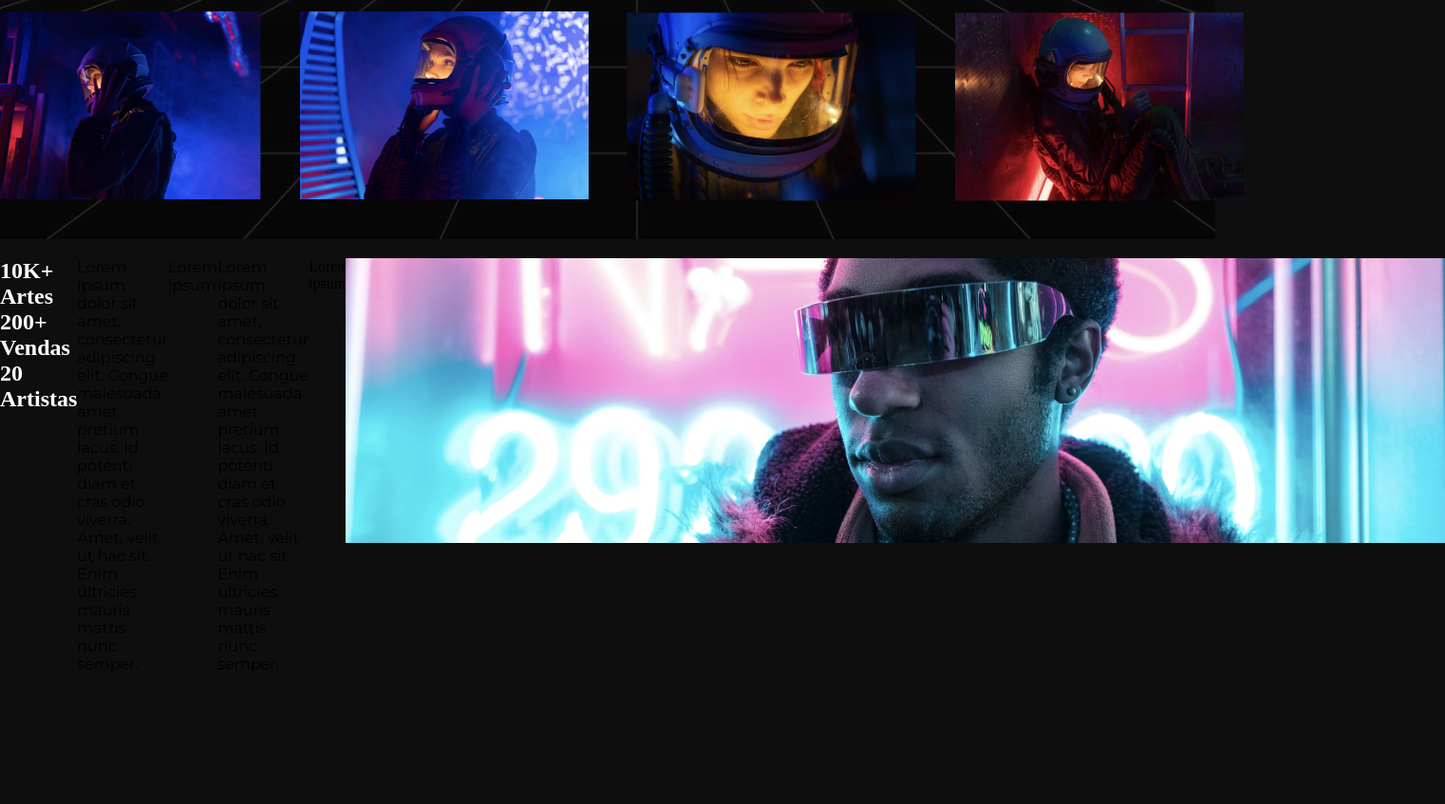
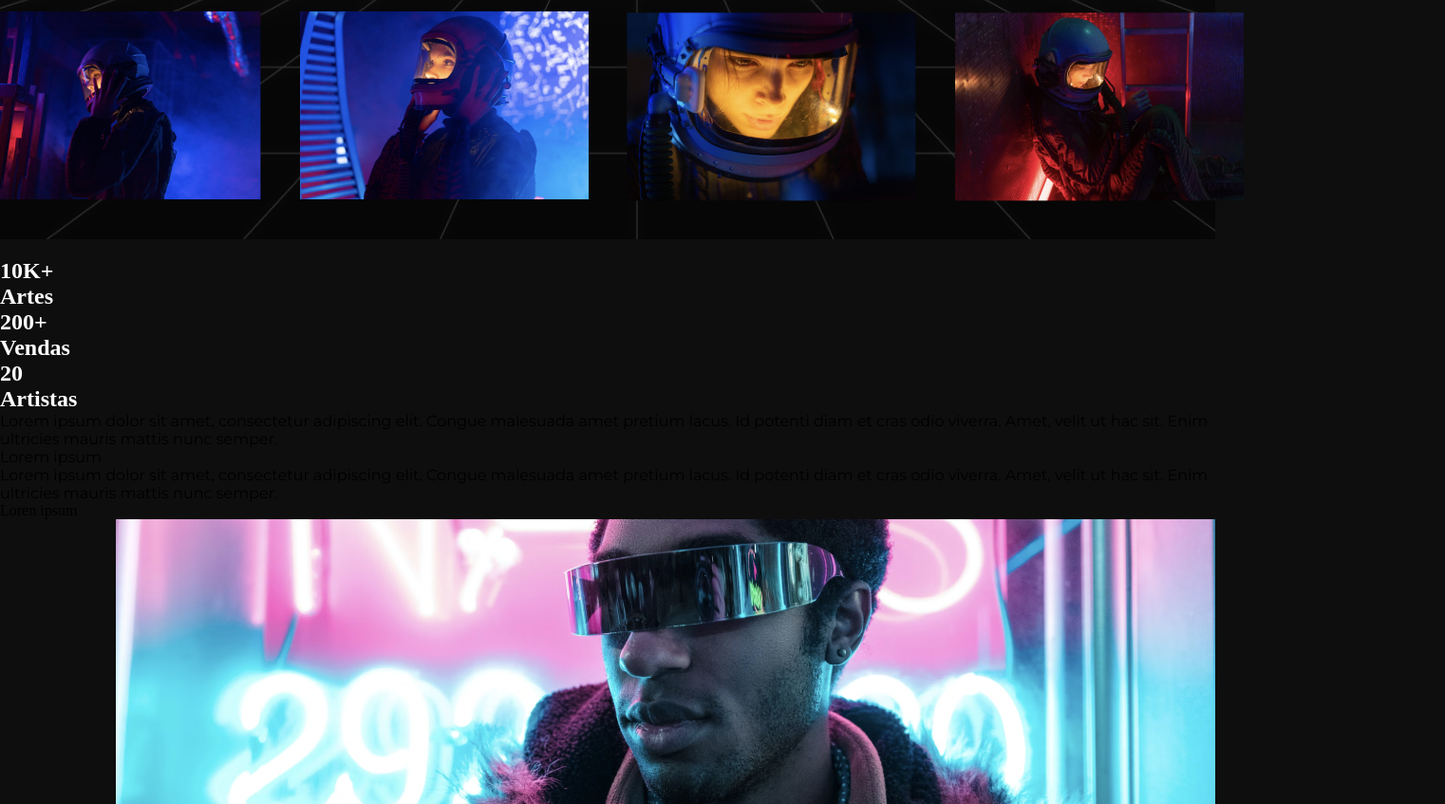
Before and after one commit to Thiagog4/NFTROCKT, a plain HTML site: page index.html in a window 1280 px wide. Shown: the part 680-1527 px from the top of the page at 95% size, 1522 px wide, since content can reach past the window. Before the commit the page ends 1389 px from the top, so only its background shows below. Drawn offline with Linux system fonts and the light colour scheme; files whose address does not match are found by name.

Commit message:
Confirmar

```diff
--- a/stylesheet.css
+++ b/stylesheet.css
@@ -117,8 +117,7 @@
    }
 
    .section-numeros{
-       display: flex;
-       flex-direction: row;
+
    }
 
    .div-numeros{
@@ -137,7 +136,7 @@
 
    .div-texto-numeros{
        display: flex;
-       flex-direction:row;
+       flex-direction:column;
        width: 100%;
    }
 .p-numeros{
@@ -145,3 +144,9 @@
     font-size: 18;
     font-weight: 300;
 }
+
+.div-imagem-numeros{
+    display: flex;
+    flex-direction: row;
+    justify-content: flex-end;
+}
```
